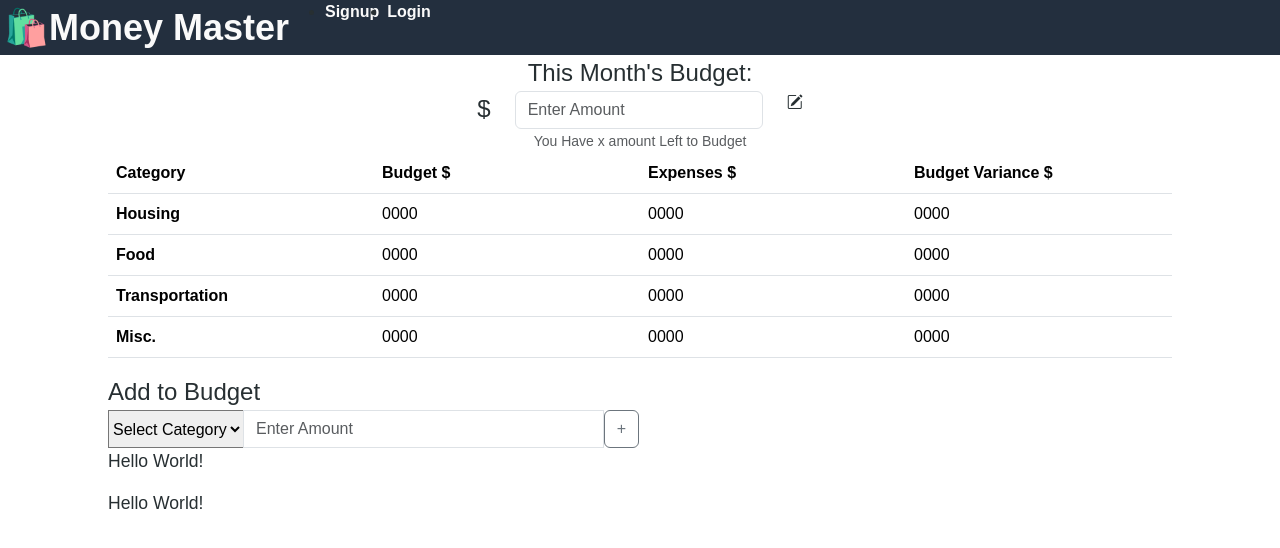
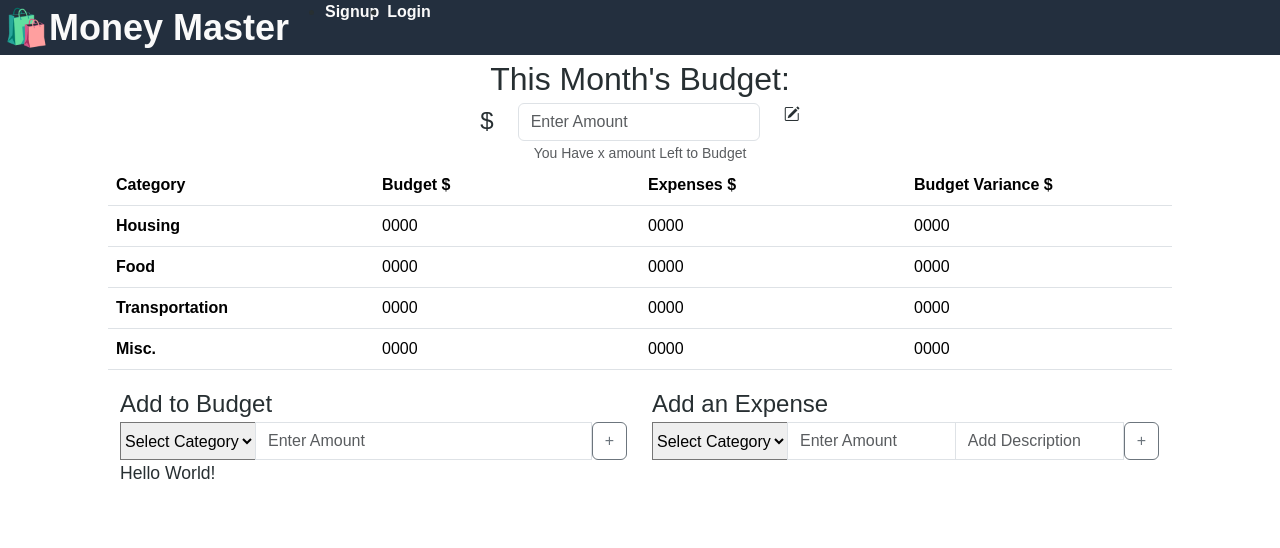
Before and after one commit to austinoler/budget_planner, a React (Vite) app in the folder client/: page / in a window 1280 px wide. Shown: the top 548 px of the page. Built offline with nearby package versions, Linux system fonts and the light colour scheme.

Commit message:
started creating form that will allow users to add an expense

```diff
--- a/client/src/components/BudgetForm/index.jsx
+++ b/client/src/components/BudgetForm/index.jsx
@@ -1,7 +1,7 @@
 function BudgetForm() {
 // Form in which user can add a budget amount to a selected category
   return(
-    <div className="w-50">
+    <div className="col w-50">
       <div className="fs-4">Add to Budget</div>
       <div className="input-group">
         <select className="custom-select" id="inputGroupSelect04">
@@ -11,7 +11,7 @@ function BudgetForm() {
           <option value="3">Transportation</option>
           <option value="4">Misc.</option>
         </select>
-        <input type="text" class="form-control" aria-label="Text input with segmented dropdown button" placeholder="Enter Amount"></input>
+        <input type="number" min="0" step="any" className="form-control" aria-label="Text input with segmented dropdown button" placeholder="Enter Amount"></input>
         <div className="input-group-append">
         <button className="btn btn-outline-secondary" type="button">+</button>
         </div>
--- a/client/src/components/BudgetTotal/index.jsx
+++ b/client/src/components/BudgetTotal/index.jsx
@@ -7,7 +7,7 @@ function BudgetTotal() {
   // Form that will allow user to input their total budget for the month
     <div className="form justify-content-center">
       <div className="form-Group text-center">
-        <label for="budgetInput" className="fs-4">This Month's Budget:</label>
+        <label for="budgetInput" className="fs-2">This Month's Budget:</label>
         <div className="row justify-content-center">
           <span className="col-1 w-auto fs-4">$</span>
           <span className="col-2 w-25">
--- a/client/src/components/ExpensesForm/index.jsx
+++ b/client/src/components/ExpensesForm/index.jsx
@@ -1,8 +1,23 @@
 function ExpensesForm() {
   return (
-    <div>
-    <p>Hello World!</p>
+  // Form in which user can add an expense
+    <div className="col w-50">
+      <div className="fs-4">Add an Expense</div>
+      <div className="input-group">
+        <select className="custom-select" id="inputGroupSelect04">
+          <option selected>Select Category</option>
+          <option value="1">Housing</option>
+          <option value="2">Food</option>
+          <option value="3">Transportation</option>
+          <option value="4">Misc.</option>
+        </select>
+        <input type="number" min="0" step="any" className="form-control" aria-label="Text input with segmented dropdown button" placeholder="Enter Amount"></input>
+        <input type="text" className="form-control" aria-label="Text input with segmented dropdown button" placeholder="Add Description"></input>
+      <div className="input-group-append">
+      <button className="btn btn-outline-secondary" type="button">+</button>
     </div>
+  </div>
+</div>
   );
 };
 
--- a/client/src/pages/Home.jsx
+++ b/client/src/pages/Home.jsx
@@ -21,7 +21,7 @@ import TransactionsTable from "../components/TransactionsTable";
 
 const Home = () => {
   return (
-    <div className="container">
+    <div className="container row">
       <BudgetTotal/>
       <BudgetTable/>
       <BudgetForm/>
```
